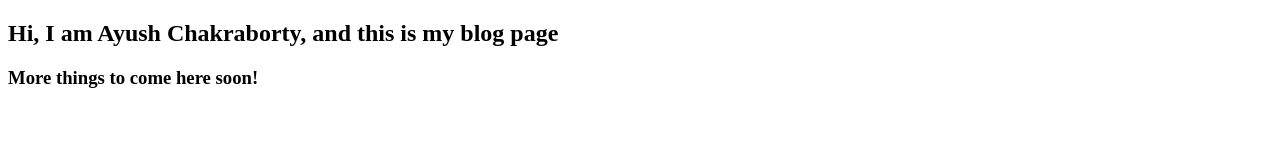
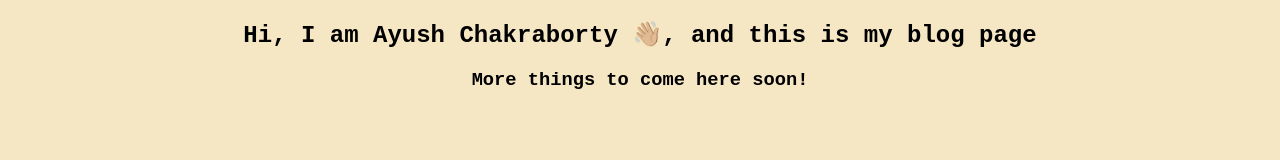
Before and after one commit to AyushChakraborty/AyushChakraborty.github.io, a plain HTML site: page index.html in a window 1280 px wide. Drawn offline with Linux system fonts and the light colour scheme.

Commit message:
some more changes

```diff
--- /dev/null
+++ b/index.css
@@ -0,0 +1,15 @@
+* {
+    box-sizing: border-box;
+    /* margin: 0;
+    padding: 0; */
+    font-family: 'Courier New', Courier, monospace;
+    background-color: #F5E6C4;
+}
+
+#mainheading {
+    text-align: center;
+}
+
+#more {
+    text-align: center;
+}
--- a/index.html
+++ b/index.html
@@ -3,10 +3,11 @@
 <head>
     <meta charset="UTF-8">
     <meta name="viewport" content="width=device-width, initial-scale=1.0">
-    <title>AC</title>
+    <link rel="stylesheet" href="index.css">
+    <title>ayushchakraborty</title>
 </head>
 <body>
-    <h2>Hi, I am Ayush Chakraborty, and this is my blog page</h2>
-    <h3>More things to come here soon!</h3>
+    <h2 id="mainheading">Hi, I am Ayush Chakraborty 👋🏼, and this is my blog page</h2>
+    <h3 id="more">More things to come here soon!</h3>
 </body>
 </html>
```
